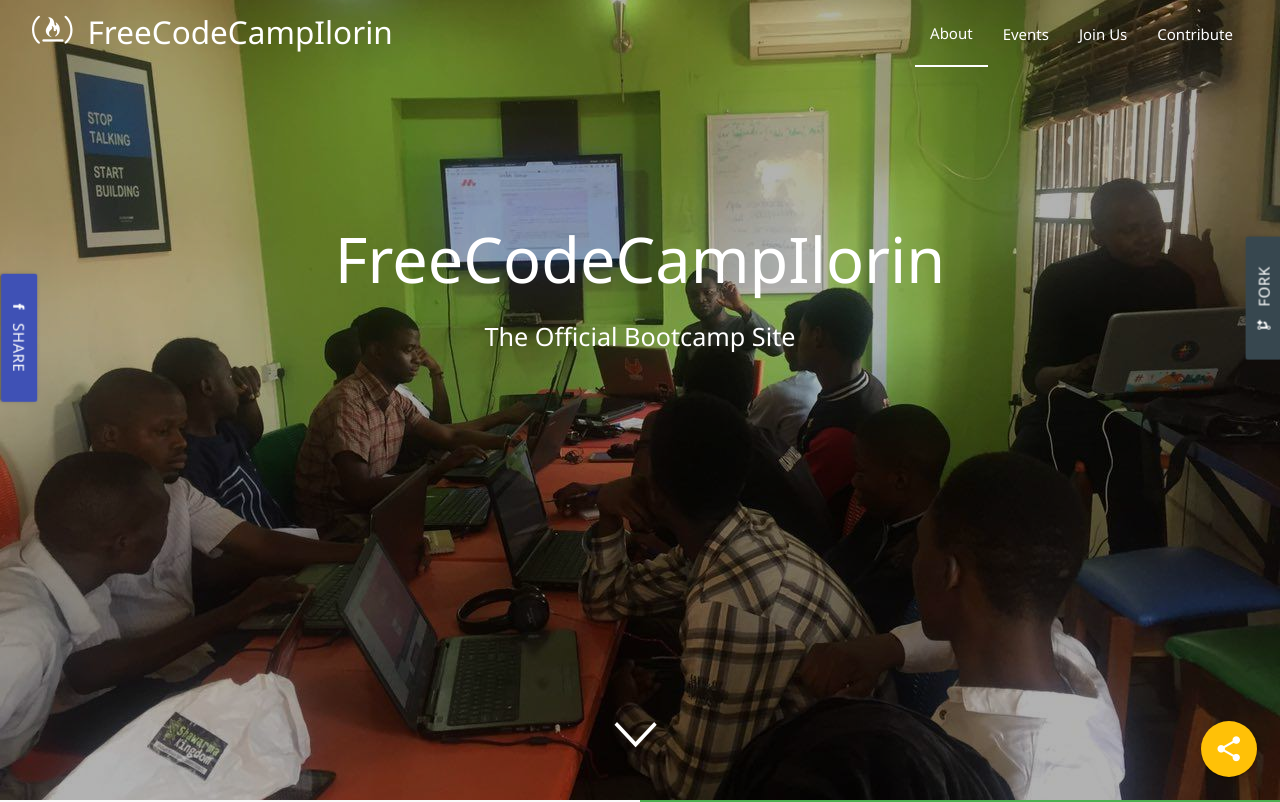
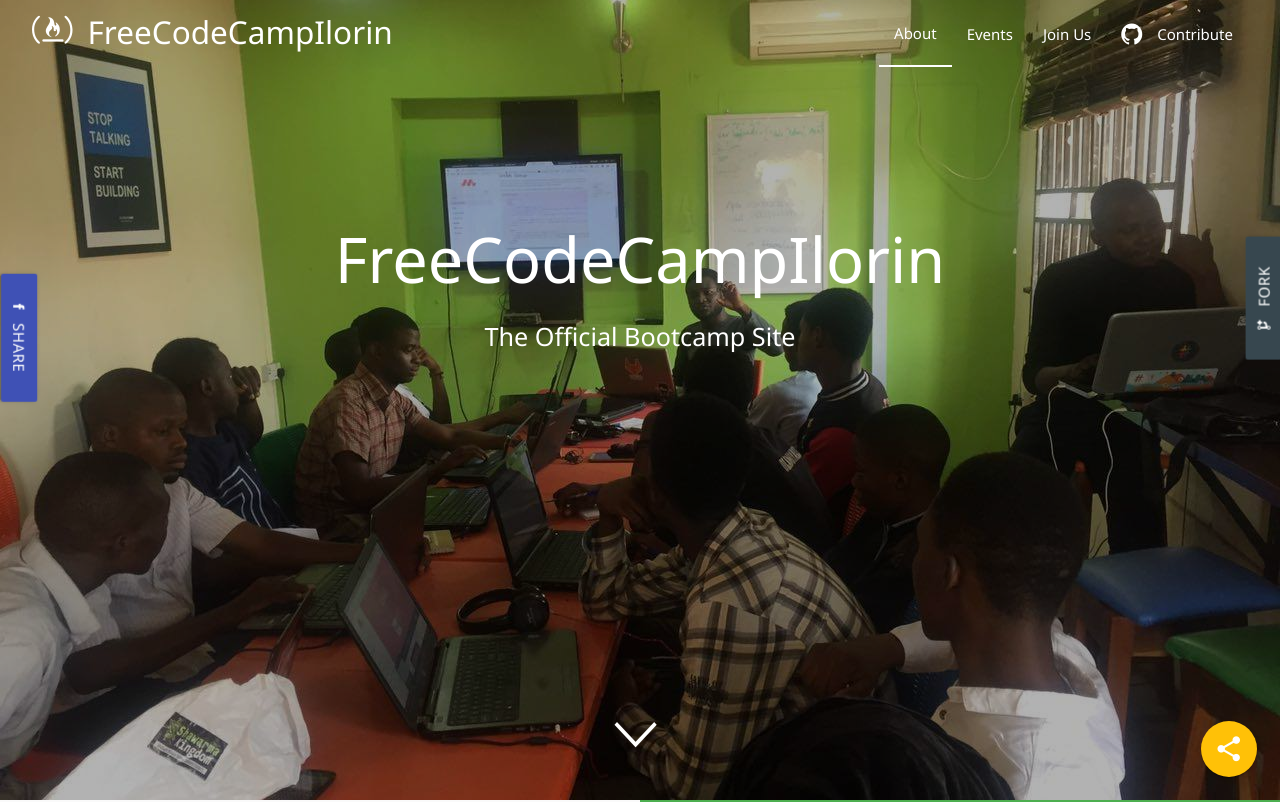
Before and after one commit to barkinet/freecodecampilorin.github.io, a plain HTML site: page index.html in a window 1280 px wide. Shown: the top 802 px of the page. Drawn offline with Linux system fonts and the light colour scheme; files whose address does not match are found by name.

Commit message:
added repo link

```diff
--- a/index.html
+++ b/index.html
@@ -24,7 +24,7 @@
               <li><a href="#about" class="waves-effect waves-light">About</a></li>
               <li><a href="#events" class="waves-effect waves-light">Events</a></li>
               <li><a href="#joinus" class="waves-effect waves-light">Join Us</a></li>
-              <li><a href="#!" class="waves-effect waves-light">Contribute</a></li>
+              <li><a href="https://github.com/freecodecampilorin/freecodecampilorin.github.io" target="_blank" class="waves-effect waves-light"><i class="icon ion-social-github left"></i> Contribute</a></li>
             </ul>
             <ul class="right hide-on-med-and-up">
               <li>
```
